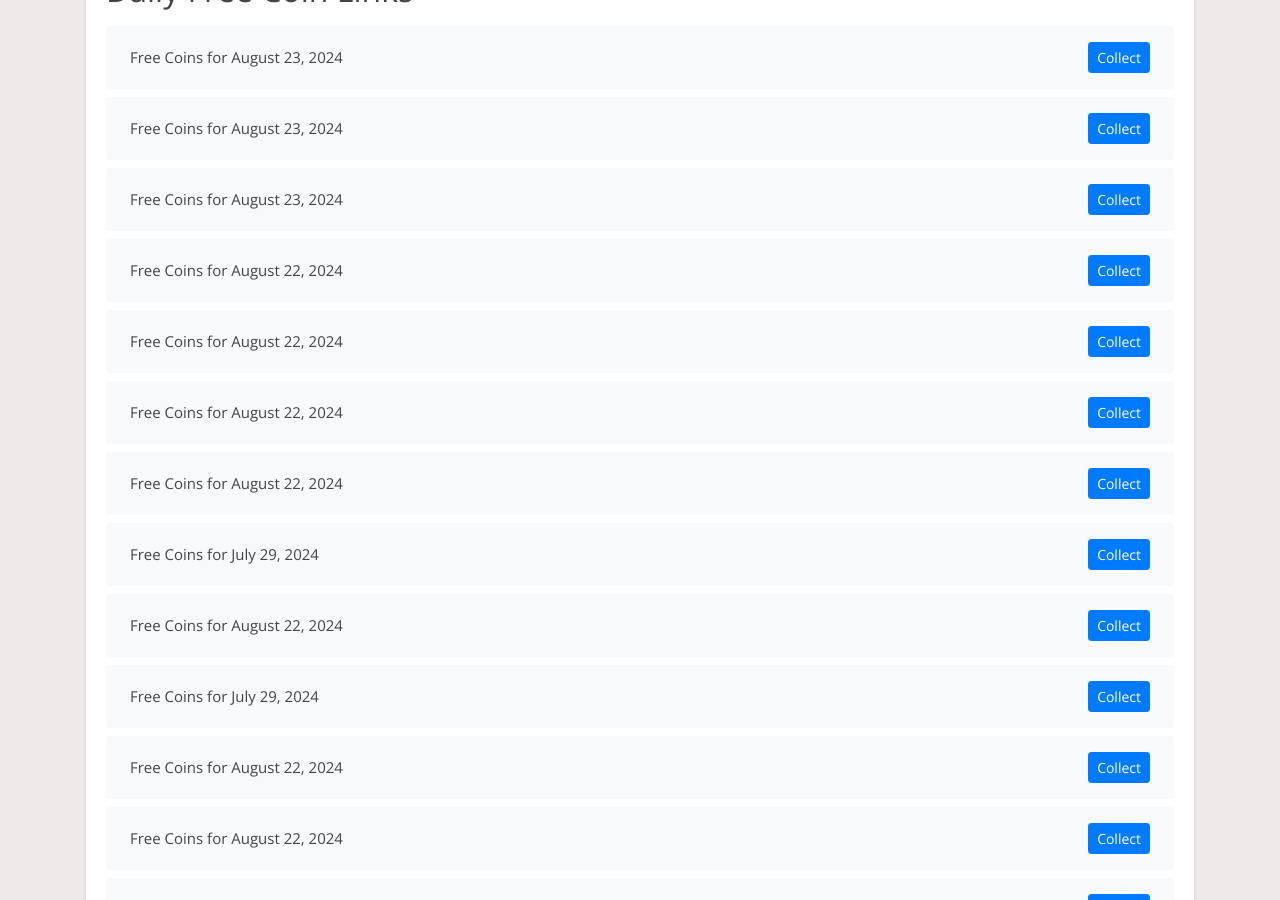
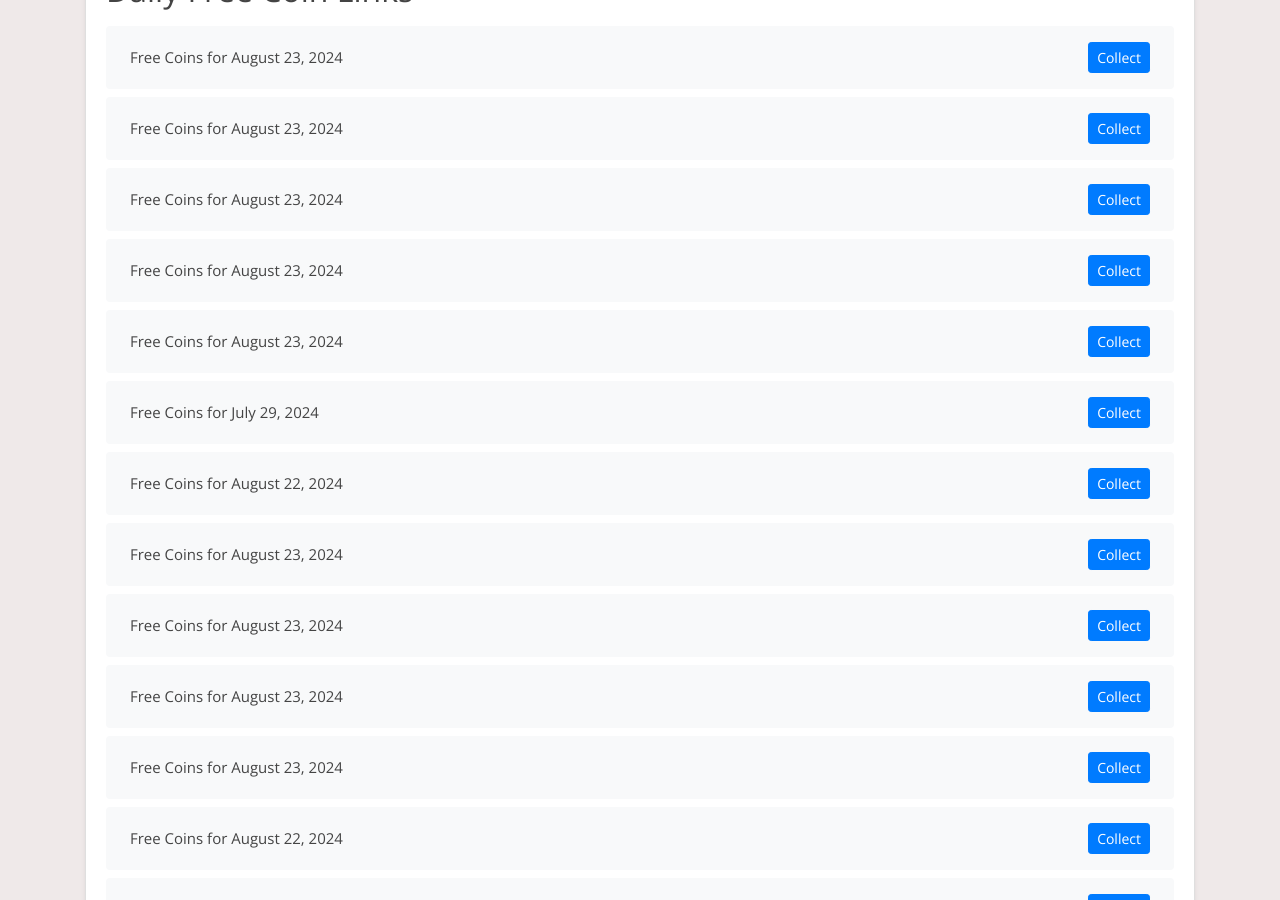
Before and after one commit to Prollad99/bs-net, a Jekyll site: the page built from _posts/2024-06-29-house-of-fun.md, in a window 1280 px wide and 900 px high, scrolled down 529 px. Built offline with Jekyll 4.4.1, drawn with Linux system fonts in a browser that asks for light colours; nearby versions of some CDN libraries; comment, search, counter and statistics services are not loaded; some of the changed text lies outside the part shown.

Commit message:
Update house-of-fun reward links and last modified date

```diff
--- a/_data/include_files.yml
+++ b/_data/include_files.yml
@@ -11,7 +11,7 @@
   last_modified: 2024-08-23 03:34:54
 
 house-of-fun.html:
-  last_modified: 2024-08-23 04:37:01
+  last_modified: 2024-08-23 08:38:13
 
 cash-frenzy.html:
   last_modified: 2024-08-23 04:12:49
--- a/_includes/house-of-fun.html
+++ b/_includes/house-of-fun.html
@@ -1,4 +1,36 @@
 <ul class="list-group mt-3 mb-4">
+  <li class="list-group-item d-flex justify-content-between align-items-center">
+    <span>Free Coins for August 23, 2024</span>
+    <a href="https://playtika.onelink.me/hof/w4blbwsu?af_force_deeplink=true&deeplink=eyJpZCI6ImMxOWFhNzg1LTBlODAtNDY1OC04OGIzLTY3OTJkMjQ3Yzg0NyIsImFjIjoiaG9mX2dpZnRfY291cG9uIn0=" class="btn btn-primary btn-sm">Collect</a>
+  </li>
+  <li class="list-group-item d-flex justify-content-between align-items-center">
+    <span>Free Coins for August 23, 2024</span>
+    <a href="https://playtika.onelink.me/hof/w4blbwsu?af_force_deeplink=true&deeplink=eyJpZCI6IjJjNGQ2YjdkLTg1YWItNDE1Zi04NWYzLWFlYzc3Y2Y3ZjViMSIsImFjIjoiaG9mX2dpZnRfY291cG9uIn0=" class="btn btn-primary btn-sm">Collect</a>
+  </li>
+  <li class="list-group-item d-flex justify-content-between align-items-center">
+    <span>Free Coins for August 23, 2024</span>
+    <a href="https://playtika.onelink.me/hof/w4blbwsu?af_force_deeplink=true&deeplink=eyJpZCI6IjBhNzVmYjgyLWE2MzMtNGQ3Ny04ODNjLTliMDY5M2ZkMTE0OSIsImFjIjoiaG9mX2dpZnRfY291cG9uIn0=" class="btn btn-primary btn-sm">Collect</a>
+  </li>
+  <li class="list-group-item d-flex justify-content-between align-items-center">
+    <span>Free Coins for August 23, 2024</span>
+    <a href="https://playtika.onelink.me/hof/w4blbwsu?af_force_deeplink=true&deeplink=eyJpZCI6IjI5NzEyYTlkLTM4MWEtNGVhMi1hNDgyLTcwMTVmZGFkN2JjMCIsImFjIjoiaG9mX2dpZnRfY291cG9uIn0=" class="btn btn-primary btn-sm">Collect</a>
+  </li>
+  <li class="list-group-item d-flex justify-content-between align-items-center">
+    <span>Free Coins for August 23, 2024</span>
+    <a href="https://playtika.onelink.me/hof/w4blbwsu?af_force_deeplink=true&deeplink=eyJpZCI6IjI2MDAyZjc2LWM1MmItNDYzMi1iYzZhLWJlNWRiZTEzOGFhYSIsImFjIjoiaG9mX2dpZnRfY291cG9uIn0=" class="btn btn-primary btn-sm">Collect</a>
+  </li>
+  <li class="list-group-item d-flex justify-content-between align-items-center">
+    <span>Free Coins for July 29, 2024</span>
+    <a href="https://playtika.onelink.me/hof/w4blbwsu?af_force_deeplink=true&deeplink=eyJpZCI6IjAyMTRjNDZjLWU5M2MtNGE2Yy1hNTIzLTJhMDVjMWQ3N2UyZCIsImFjIjoiaG9mX2dpZnRfY291cG9uIn0=" class="btn btn-primary btn-sm">Collect</a>
+  </li>
+  <li class="list-group-item d-flex justify-content-between align-items-center">
+    <span>Free Coins for August 22, 2024</span>
+    <a href="https://playtika.onelink.me/hof/w4blbwsu?af_force_deeplink=true&deeplink=eyJhYyI6ImluYm94In0%3D&hof_s=515&hof_c=CS" class="btn btn-primary btn-sm">Collect</a>
+  </li>
+  <li class="list-group-item d-flex justify-content-between align-items-center">
+    <span>Free Coins for August 23, 2024</span>
+    <a href="https://playtika.onelink.me/hof/w4blbwsu?af_force_deeplink=true&deeplink=eyJpZCI6IjQ1ZmFmY2JhLTFlZjUtNGYzYS1iZmYwLWYyNDcwYzg3OWU5YyIsImFjIjoiaG9mX2dpZnRfY291cG9uIn0=" class="btn btn-primary btn-sm">Collect</a>
+  </li>
   <li class="list-group-item d-flex justify-content-between align-items-center">
     <span>Free Coins for August 23, 2024</span>
     <a href="https://playtika.onelink.me/hof/w4blbwsu?af_dp=hof%3A%2F%2F&af_force_deeplink=true&c_id=2024M8D23_07&s_id=1060&deeplink=eyJpZCI6ImMxOWFhNzg1LTBlODAtNDY1OC04OGIzLTY3OTJkMjQ3Yzg0NyIsImFjIjoiaG9mX2dpZnRfY291cG9uIn0=" class="btn btn-primary btn-sm">Collect</a>
@@ -22,14 +54,6 @@
   <li class="list-group-item d-flex justify-content-between align-items-center">
     <span>Free Coins for August 22, 2024</span>
     <a href="https://playtika.onelink.me/hof/w4blbwsu?af_force_deeplink=true&deeplink=eyJpZCI6IjM4NDNhNDI2LWFhMjktNDYyYi1hYzE0LTU5ZWUyNzkyODk3MyIsImFjIjoiaG9mX2dpZnRfY291cG9uIn0=" class="btn btn-primary btn-sm">Collect</a>
-  </li>
-  <li class="list-group-item d-flex justify-content-between align-items-center">
-    <span>Free Coins for August 22, 2024</span>
-    <a href="https://playtika.onelink.me/hof/w4blbwsu?af_force_deeplink=true&deeplink=eyJhYyI6ImluYm94In0%3D&hof_s=515&hof_c=CS" class="btn btn-primary btn-sm">Collect</a>
-  </li>
-  <li class="list-group-item d-flex justify-content-between align-items-center">
-    <span>Free Coins for July 29, 2024</span>
-    <a href="https://playtika.onelink.me/hof/w4blbwsu?af_force_deeplink=true&deeplink=eyJpZCI6IjAyMTRjNDZjLWU5M2MtNGE2Yy1hNTIzLTJhMDVjMWQ3N2UyZCIsImFjIjoiaG9mX2dpZnRfY291cG9uIn0=" class="btn btn-primary btn-sm">Collect</a>
   </li>
   <li class="list-group-item d-flex justify-content-between align-items-center">
     <span>Free Coins for August 22, 2024</span>
@@ -375,28 +399,4 @@
     <span>Free Coins for August 11, 2024</span>
     <a href="https://playtika.onelink.me/hof/w4blbwsu?af_dp=hof%3A%2F%2F&af_force_deeplink=true&c_id=2024M8D10_23&s_id=1060&deeplink=eyJpZCI6IjRmMDk0MDBhLWQ4NTAtNDcxNS1hMjFhLTM0Zjk4NWQxODk0ZiIsImFjIjoiaG9mX2dpZnRfY291cG9uIn0=" class="btn btn-primary btn-sm">Collect</a>
   </li>
-  <li class="list-group-item d-flex justify-content-between align-items-center">
-    <span>Free Coins for August 11, 2024</span>
-    <a href="https://playtika.onelink.me/hof/w4blbwsu?af_dp=hof%3A%2F%2F&af_force_deeplink=true&c_id=2024M8D10_19&s_id=1060&deeplink=eyJpZCI6ImI5MjVlYWY2LTVhMDEtNDZmMy05ZjgzLTBkMmFjZDAxY2VjZSIsImFjIjoiaG9mX2dpZnRfY291cG9uIn0=" class="btn btn-primary btn-sm">Collect</a>
-  </li>
-  <li class="list-group-item d-flex justify-content-between align-items-center">
-    <span>Free Coins for August 10, 2024</span>
-    <a href="https://playtika.onelink.me/hof/w4blbwsu?af_dp=hof%3A%2F%2F&af_force_deeplink=true&c_id=2024M8D9_23&s_id=1060&deeplink=eyJpZCI6Ijk0YmIxZTE1LTQ2NzQtNGMwNC04MTUyLTBlODUzOWI4ZTg2NCIsImFjIjoiaG9mX2dpZnRfY291cG9uIn0=" class="btn btn-primary btn-sm">Collect</a>
-  </li>
-  <li class="list-group-item d-flex justify-content-between align-items-center">
-    <span>Free Coins for August 10, 2024</span>
-    <a href="https://playtika.onelink.me/hof/w4blbwsu?af_dp=hof%3A%2F%2F&af_force_deeplink=true&c_id=2024M8D9_19&s_id=1060&deeplink=eyJpZCI6ImNmOTg5ZjVmLTM3YjUtNDczYS1hZTQ2LTYxNGRhMDg5MzNmNCIsImFjIjoiaG9mX2dpZnRfY291cG9uIn0=" class="btn btn-primary btn-sm">Collect</a>
-  </li>
-  <li class="list-group-item d-flex justify-content-between align-items-center">
-    <span>Free Coins for August 10, 2024</span>
-    <a href="https://playtika.onelink.me/hof/w4blbwsu?af_dp=hof%3A%2F%2F&af_force_deeplink=true&c_id=2024M8D9_07&s_id=1060&deeplink=eyJpZCI6IjI4NGU0NTc1LTYwZDMtNGQ3Yy05MThiLTAzMjAzNGM3YmVhMSIsImFjIjoiaG9mX2dpZnRfY291cG9uIn0=" class="btn btn-primary btn-sm">Collect</a>
-  </li>
-  <li class="list-group-item d-flex justify-content-between align-items-center">
-    <span>Free Coins for August 8, 2024</span>
-    <a href="https://playtika.onelink.me/hof/w4blbwsu?af_force_deeplink=true&deeplink=eyJpZCI6IjhjNzJmYWNjLTNkZDEtNDQ5YS05NWMyLTJiOGMxY2ZkNzFjOSIsImFjIjoiaG9mX2dpZnRfY291cG9uIn0=" class="btn btn-primary btn-sm">Collect</a>
-  </li>
-  <li class="list-group-item d-flex justify-content-between align-items-center">
-    <span>Free Coins for August 8, 2024</span>
-    <a href="https://playtika.onelink.me/hof/w4blbwsu?af_force_deeplink=true&deeplink=eyJpZCI6ImVjZDljMjg4LWI2NGEtNDNmNC05NGNlLTk0ZmQxMDhjYmY4ZCIsImFjIjoiaG9mX2dpZnRfY291cG9uIn0=" class="btn btn-primary btn-sm">Collect</a>
-  </li>
 </ul>
```
Also changed, not shown: links-json/house-of-fun.json (+32 -32 lines).
